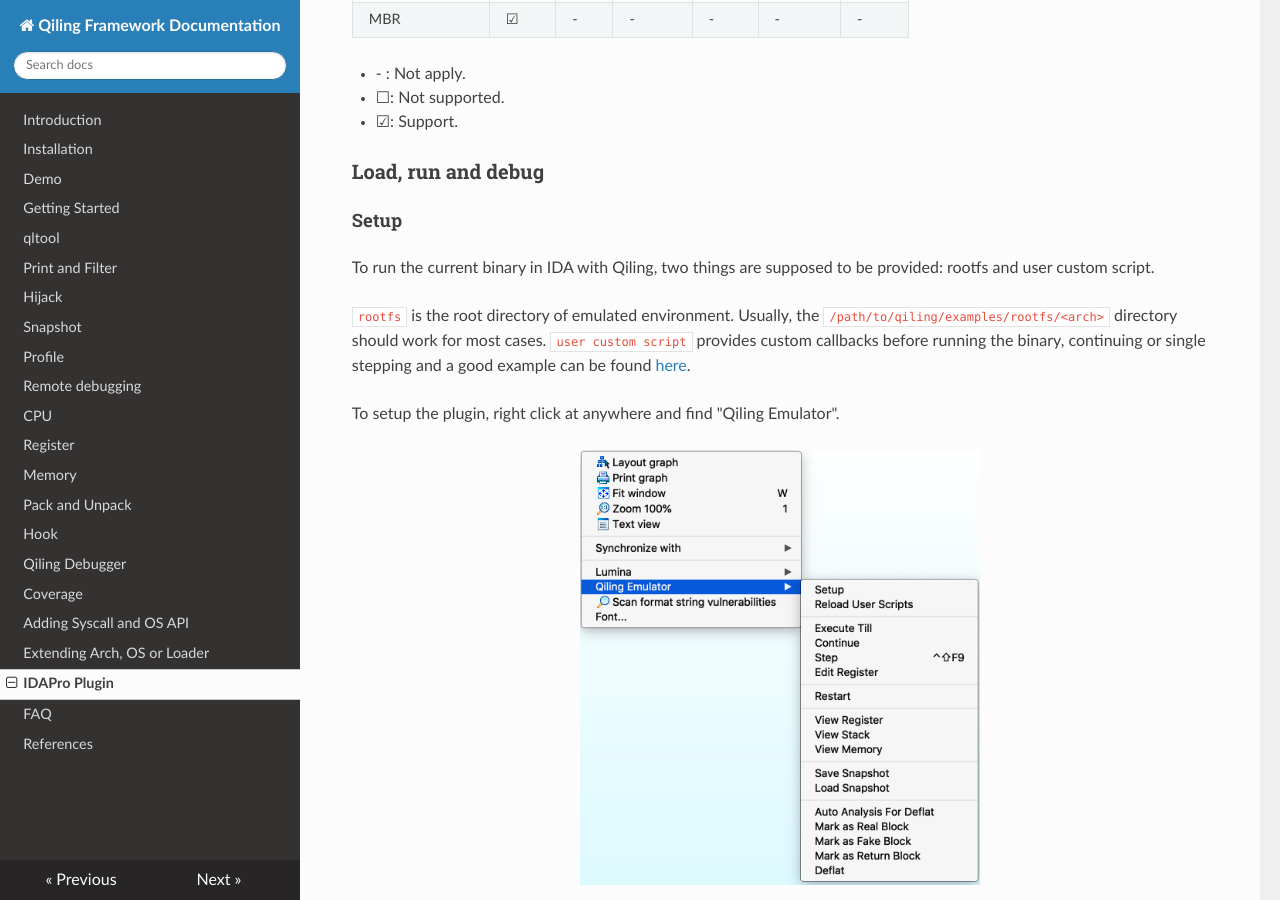
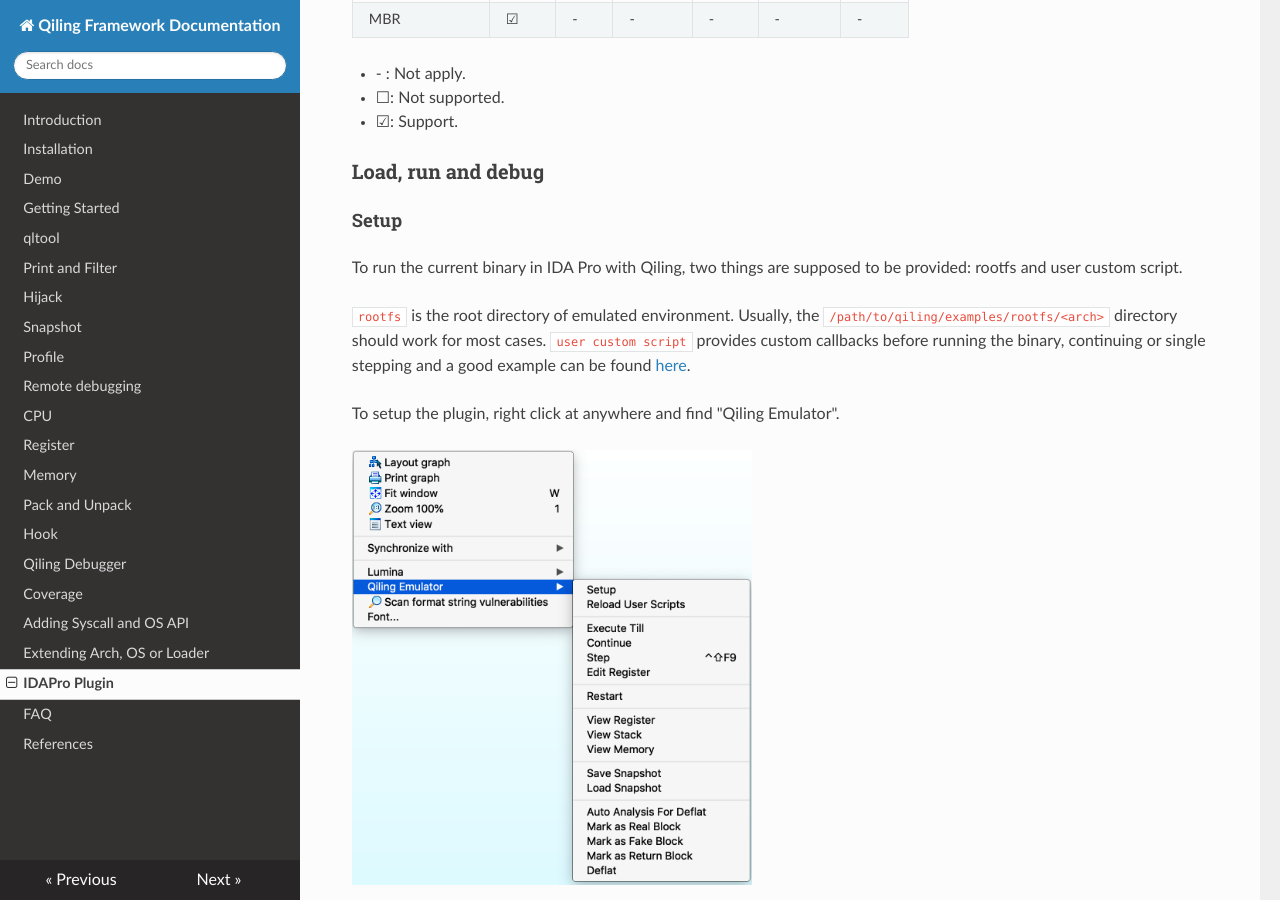
Before and after one commit to qilingframework/rtfd.io, an MkDocs documentation site: the page built from docs/ida.md, in a window 1280 px wide and 900 px high, scrolled down 1909 px. Built offline with MkDocs 1.6.1, drawn with Linux system fonts in a browser that asks for light colours; nearby versions of some CDN libraries.

Commit message:
Update ida.md

```diff
--- a/docs/ida.md
+++ b/docs/ida.md
@@ -74,27 +74,27 @@ Most emulation is supported natively by Qiling Framework. Below is a table for d
 
 #### Setup
 
-To run the current binary in IDA with Qiling, two things are supposed to be provided: rootfs and user custom script.
+To run the current binary in IDA Pro with Qiling, two things are supposed to be provided: rootfs and user custom script.
 
 `rootfs` is the root directory of emulated environment. Usually, the `/path/to/qiling/examples/rootfs/<arch>` directory should work for most cases. `user custom script` provides custom callbacks before running the binary, continuing or single stepping and a good example can be found [here](https://github.com/qilingframework/qiling/blob/dev/qiling/extensions/idaplugin/examples/custom_script.py).
 
 To setup the plugin, right click at anywhere and find "Qiling Emulator".
 
-![](img/ida1.png){: style="height:auto;width:400px;display:block;margin:auto"}
+![](img/ida1.png){: style="height:auto;width:400px;display:block;margin:left"}
 
 Select "setup first" and a window is pop up for the `rootfs` and `custom user script`.
 
-![](img/ida2.png){: style="height:auto;width:400px;display:block;margin:auto"}
+![](img/ida2.png){: style="height:auto;width:400px;display:block;margin:left"}
 
 A successful load will prompts "User Script Load" in the output window below. Otherwise, "There Is No User Scripts" will show up in the output window instead.
 
-![](img/ida3.png){: style="height:auto;width:400px;display:block;margin:auto"}
+![](img/ida3.png){: style="height:auto;width:400px;display:block;margin:left"}
 
 #### Load and run
 
 At this time, Qiling has finished parsing the binary, loading it into the memory, setting the PC to the entry point and preparing everthing ready for the following execution. Thus, user only needs to click `Continue` in the menu and Qiling will run the target binary from the entry point to the end. At the same time, Qiling IDA plugin will render the executed path to green for later analysis.
 
-![](img/ida4.png){: style="height:auto;width:400px;display:block;margin:auto"}
+![](img/ida4.png){: style="height:auto;width:400px;display:block;margin:left"}
 
 To restart the emulation, select `Restart` in the menu and fill in the `rootfs` and `custom user script` again.
 
@@ -104,29 +104,29 @@ Except simply loading and running the binary, the Qiling IDA plugin is also capa
 
 For example, to execute until current position, simply right-click at any address (e.g. 0x804851E for the screenshot below) and select `Execute Till`. Qiling will stop at your cursor as well as color its path with a different color.
 
-![](img/ida6.png){: style="height:auto;width:400px;display:block;margin:auto"}
+![](img/ida6.png){: style="height:auto;width:400px;display:block;margin:left"}
 
 To view registers and stack, select `View Register` and `View Stack`.
 
-![](img/ida7.png){: style="height:auto;width:400px;display:block;margin:auto"}
+![](img/ida7.png){: style="height:auto;width:400px;display:block;margin:left"}
 
 To view Memory, click `View Memory` and fill in the address and size of memory.
 
-![](img/ida8.png){: style="height:auto;width:400px;display:block;margin:auto"}
+![](img/ida8.png){: style="height:auto;width:400px;display:block;margin:left"}
 
-![](img/ida9.png){: style="height:auto;width:400px;display:block;margin:auto"}
+![](img/ida9.png){: style="height:auto;width:400px;display:block;margin:left"}
 
 Click `Step` or press `CTRL+SHIFT+F9` to let Qiling step a single instruction. Note the register view and stack view mentioned just now will be updated synchronically.
 
-![](img/ida10.png){: style="height:auto;width:400px;display:block;margin:auto"}
+![](img/ida10.png){: style="height:auto;width:400px;display:block;margin:left"}
 
 IDA breakpoints are also supported. Press `F2` to set a breakpoint, select `Continue` and Qiling will stop at the breakpoint.
 
-![](img/ida12.png){: style="height:auto;width:400px;display:block;margin:auto"}
+![](img/ida12.png){: style="height:auto;width:400px;display:block;margin:left"}
 
 CPU registers can also be edited in the register view window. Right-click on the register, select `Edit Register` and input new value.
 
-![](img/ida13.png){: style="height:auto;width:400px;display:block;margin:auto"}
+![](img/ida13.png){: style="height:auto;width:400px;display:block;margin:left"}
 
 ### Custom user scripts
 
@@ -197,11 +197,11 @@ Note that the hook list is returned since the plugin will delete user's hooks af
 
 Below are the screenshots when user tries to step an instruction
 
-![](img/ida14.png){: style="height:auto;width:400px;display:block;margin:auto"}
+![](img/ida14.png){: style="height:auto;width:400px;display:block;margin:left"}
 
 and when user tries to continue.
 
-![](img/ida15.png){: style="height:auto;width:400px;display:block;margin:auto"}
+![](img/ida15.png){: style="height:auto;width:400px;display:block;margin:left"}
 
 The plugin can also reload user scripts dynamically. Edit and save your script, select `Reload User Scripts` and all modifications will take effect.
 
@@ -209,11 +209,11 @@ The plugin can also reload user scripts dynamically. Edit and save your script,
 
 A snapshot is a save of current context, which can be restored anytime in a second. To save a snapshot, select `Save Snapshot` from menu and fill in the path.
 
-![](img/ida_save.png){: style="height:auto;width:400px;display:block;margin:auto"}
+![](img/ida_save.png){: style="height:auto;width:400px;display:block;margin:left"}
 
 To restore a snapshot, select `Load Snapshot`.
 
-![](img/ida_load.png){: style="height:auto;width:400px;display:block;margin:auto"}
+![](img/ida_load.png){: style="height:auto;width:400px;display:block;margin:left"}
 
 ### Ollvm de-obfuscation
 
@@ -232,7 +232,7 @@ Control Flow Flattening will generate four types of blocks: real blocks, fake bl
 
 To deflat the function, the first task is to identity such blocks. Qiling IDA plugin will perform some auto analysis by clicking `Auto Analysis For Deflat`. Note that [the basic setup](#Setup) should be done before analysis.
 
-![](img/deflat.png){: style="height:auto;width:400px;display:block;margin:auto"}
+![](img/deflat.png){: style="height:auto;width:400px;display:block;margin:left"}
 
 After that, the blocks of the function will be rendered with different colors:
 
@@ -242,18 +242,18 @@ Gray: Fake blocks.
 Pink: Return blocks.
 Yellow: The first block.
 
-![](img/deflat2.png){: style="height:auto;width:400px;display:block;margin:auto"}
+![](img/deflat2.png){: style="height:auto;width:400px;display:block;margin:left"}
 
 In this stage, user is able to adjust the analysis result by marking the block as real, fake or return blocks.
 
 During this stage, the result of IDA decompiler is almost impossible to read.
 
-![](img/deflat3.png){: style="height:auto;width:400px;display:block;margin:auto"}
+![](img/deflat3.png){: style="height:auto;width:400px;display:block;margin:left"}
 
 After each block is marked properly, select `Deflat` and the plugin will start to find real control flows between real blocks and remove all fake blocks and dispatcher blocks. Below is the result:
 
-![](img/deflat4.png){: style="height:auto;width:400px;display:block;margin:auto"}
+![](img/deflat4.png){: style="height:auto;width:400px;display:block;margin:left"}
 
 Pressing F5 now shows the decompiled code without any obfuscation.
 
-![](img/deflat5.png){: style="height:auto;width:400px;display:block;margin:auto"}
+![](img/deflat5.png){: style="height:auto;width:400px;display:block;margin:left"}
```
